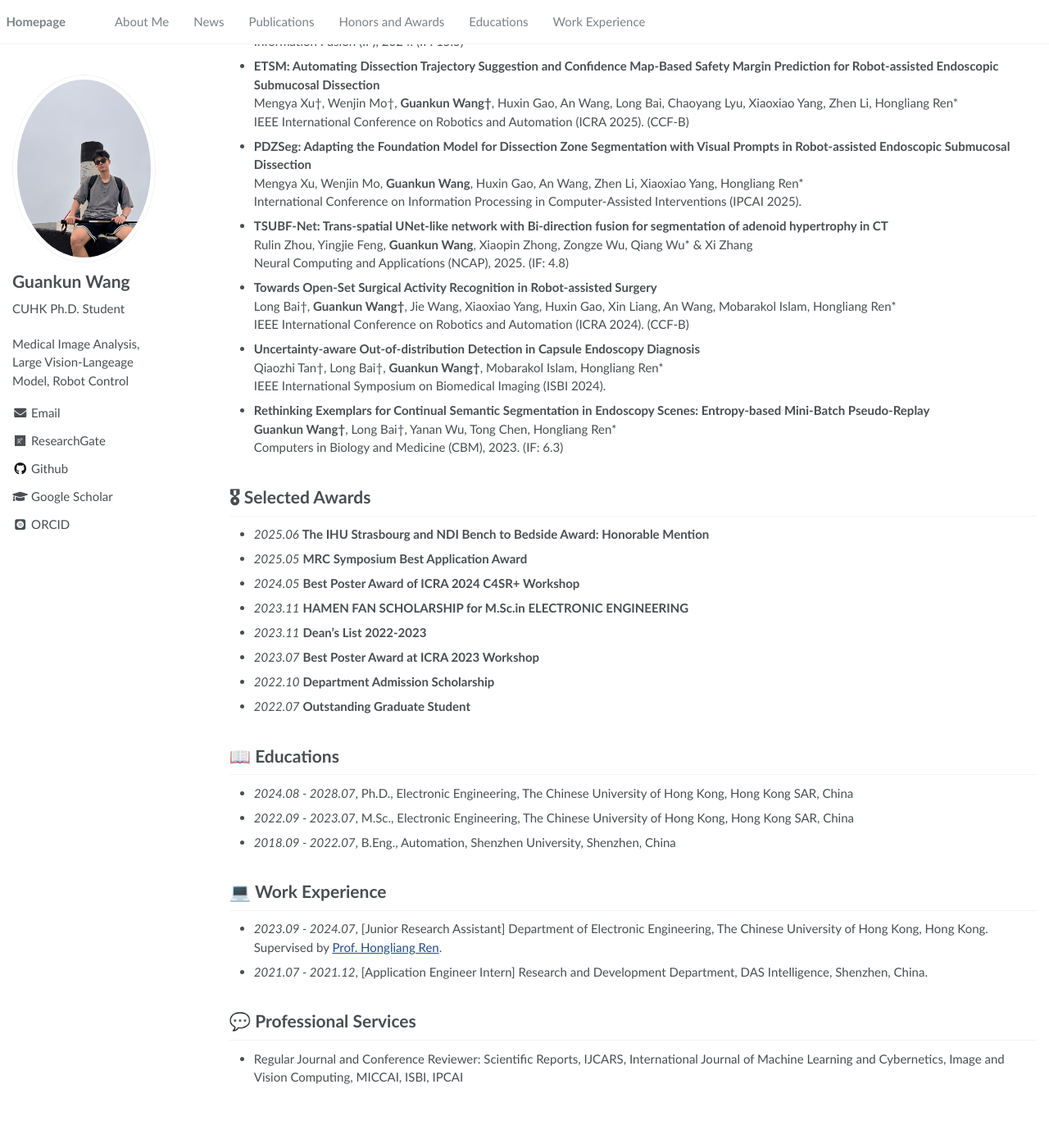
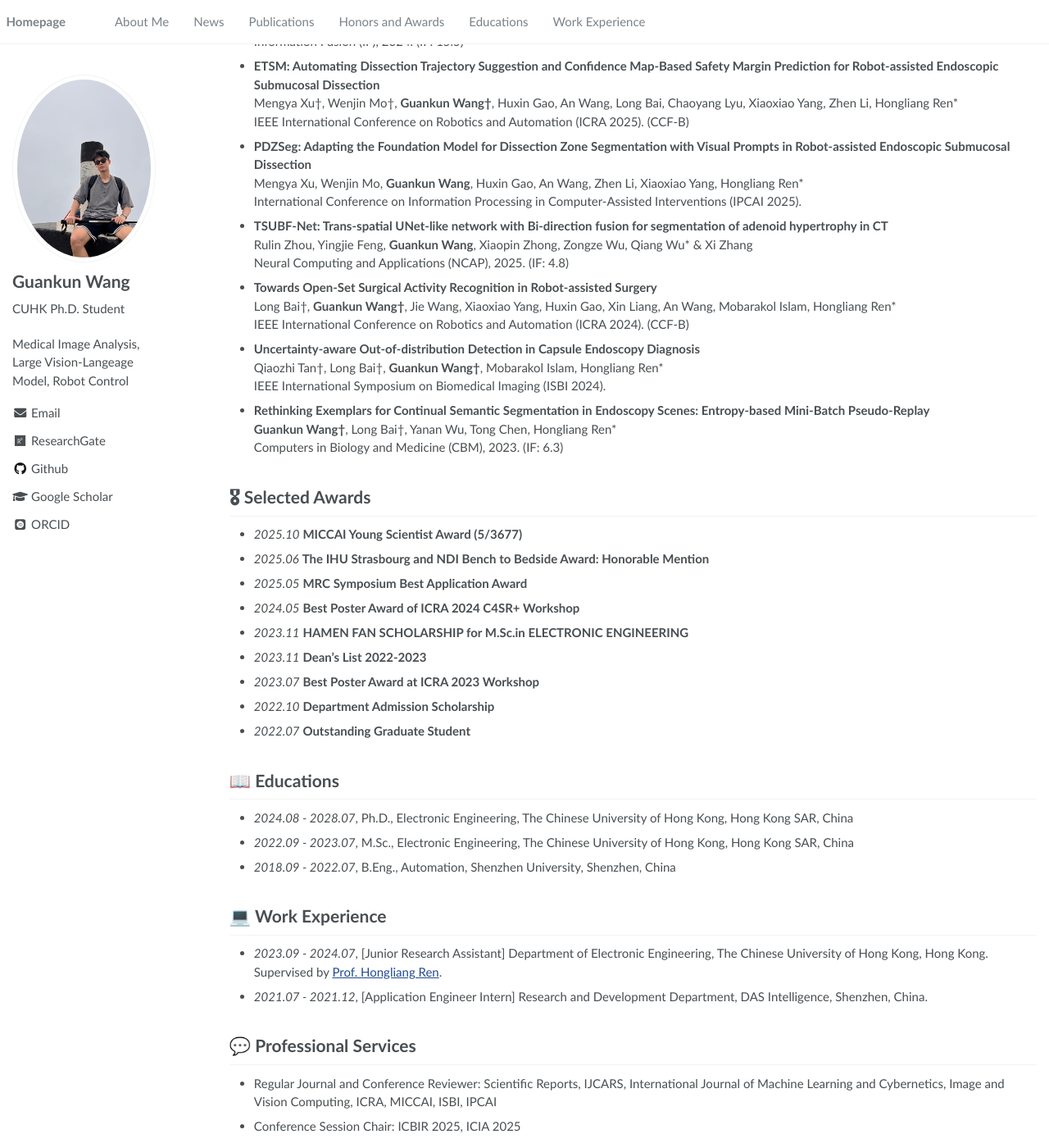
Before and after one commit to gkwang-cuhk/gkwang-cuhk.github.io, a Jekyll site: the page built from _pages/about.md, in a window 1280 px wide and 1400 px high, scrolled down 1013 px. Shown: the whole window at 82% size. Built offline with Jekyll 4.4.1, drawn with Linux system fonts in a browser that asks for light colours; some web fonts are replaced; before the commit the page ends 2353 px from its top, so only the background shows below that.

Commit message:
Update about.md

```diff
--- a/_pages/about.md
+++ b/_pages/about.md
@@ -85,6 +85,7 @@ My research interests include computer vision and its applications in medical im
 
 <span class='anchor' id='awards'></span>
 # 🎖 Selected Awards
+- *2025.10* **MICCAI Young Scientist Award (5/3677)**
 - *2025.06* **The IHU Strasbourg and NDI Bench to Bedside Award: Honorable Mention**
 - *2025.05* **MRC Symposium Best Application Award**
 - *2024.05* **Best Poster Award of ICRA 2024 C4SR+ Workshop**
@@ -108,4 +109,6 @@ My research interests include computer vision and its applications in medical im
 <span class='anchor' id='work'></span>
 # 💬 Professional Services
 - Regular Journal and Conference Reviewer:
-  Scientific Reports, IJCARS, International Journal of Machine Learning and Cybernetics, Image and Vision Computing, MICCAI, ISBI, IPCAI
+  Scientific Reports, IJCARS, International Journal of Machine Learning and Cybernetics, Image and Vision Computing, ICRA, MICCAI, ISBI, IPCAI
+- Conference Session Chair:
+  ICBIR 2025, ICIA 2025
```
